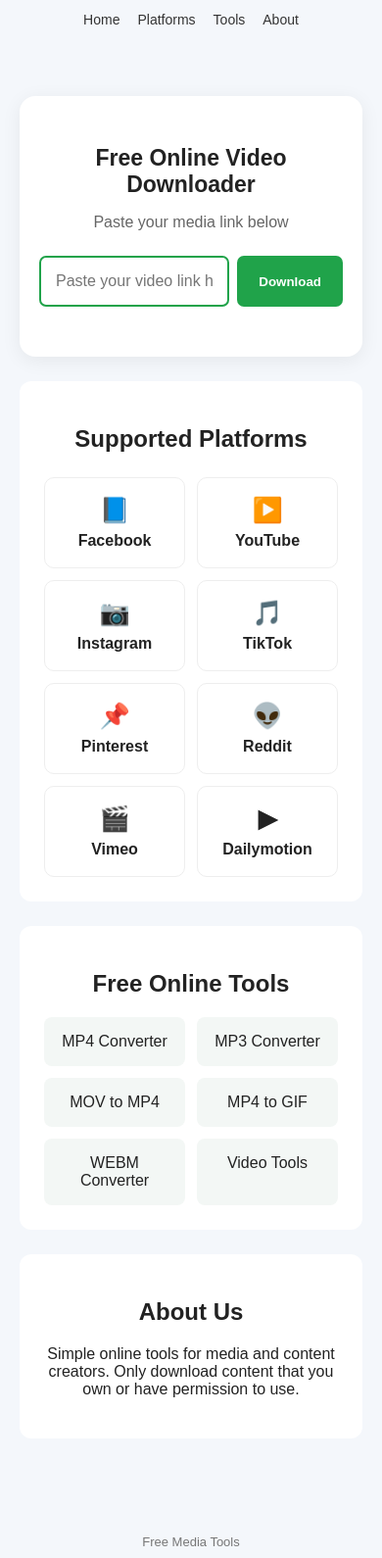
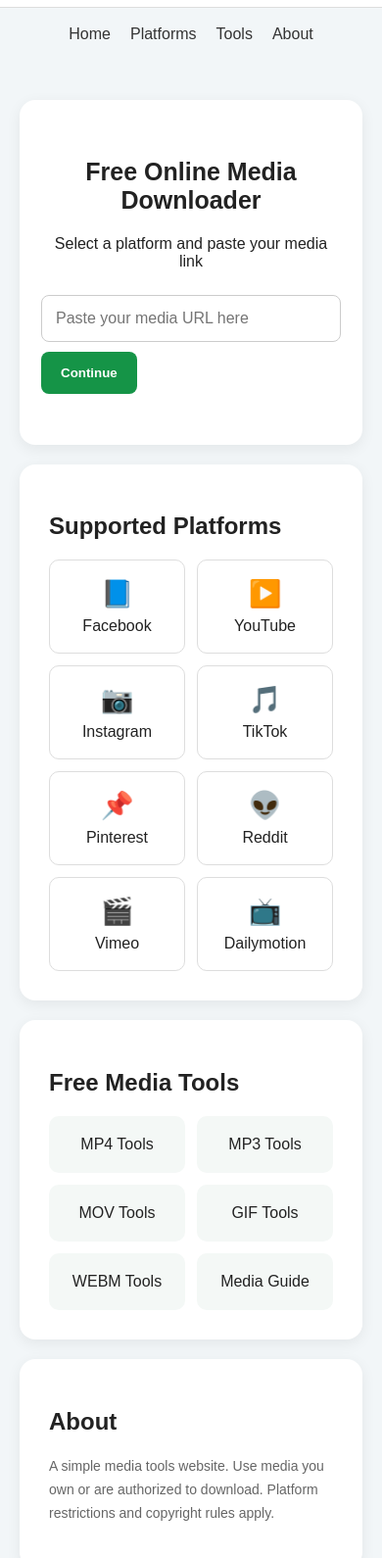
Before and after one commit to mrbahawal/fb-video-downloaders, a plain HTML site: page index.html in a window 390 px wide. Shown: the part 69-1659 px from the top of the page at 98% size. Drawn offline with Linux system fonts and the light colour scheme.

Commit message:
Create Website Homepage
Updated the HTML structure and styles for the media downloader, including new sections and improved layout.

```diff
--- a/index.html
+++ b/index.html
@@ -2,39 +2,40 @@
 <html lang="en">
 <head>
 <meta charset="UTF-8">
-<meta name="viewport" content="width=device-width, initial-scale=1.0">
-<title>Free Video Downloader</title>
+<meta name="viewport" content="width=device-width,initial-scale=1">
+<title>Media Downloader - Free Online Tools</title>
 <style>
 *{box-sizing:border-box}
-body{margin:0;font-family:Arial,sans-serif;background:#f4f7fb;color:#222}
-header{background:#fff;padding:18px;text-align:center;border-bottom:1px solid #ddd}
-.logo{font-size:25px;font-weight:bold;color:#20a34a}
-nav{display:flex;justify-content:center;gap:18px;flex-wrap:wrap;padding:15px}
-nav a{color:#333;text-decoration:none;font-size:14px}
-main{max-width:850px;margin:35px auto;padding:20px}
-.hero{text-align:center;background:#fff;padding:35px 20px;border-radius:16px;box-shadow:0 4px 20px #0001}
-h1{font-size:27px}
-.hero p{color:#666}
-.inputbox{display:flex;gap:8px;margin-top:25px;flex-wrap:wrap}
-input{flex:1;min-width:180px;padding:15px;border:2px solid #20a34a;border-radius:7px;font-size:16px}
-button{background:#20a34a;color:white;border:0;border-radius:7px;padding:15px 22px;font-weight:bold;cursor:pointer}
-button:hover{background:#17843b}
-.platforms{display:grid;grid-template-columns:repeat(4,1fr);gap:12px;margin-top:25px}
-.platform{background:#fff;padding:18px 8px;border-radius:10px;text-align:center;border:1px solid #eee;font-weight:bold}
-.platform span{display:block;font-size:25px;margin-bottom:8px}
-.section{background:white;margin-top:25px;padding:25px;border-radius:12px;text-align:center}
+body{margin:0;font-family:Arial,sans-serif;background:#f2f6f8;color:#222}
+header{background:#fff;padding:22px;text-align:center;border-bottom:1px solid #ddd}
+.logo{font-size:27px;font-weight:bold;color:#159447}
+nav{display:flex;justify-content:center;flex-wrap:wrap;gap:20px;padding:18px}
+nav a{text-decoration:none;color:#333}
+main{max-width:900px;margin:auto;padding:20px}
+.card{background:#fff;padding:30px;border-radius:16px;margin:20px 0;box-shadow:0 4px 15px #0001}
+.hero{text-align:center;padding:38px 22px}
+h1{font-size:30px}
+.input{display:flex;gap:10px;flex-wrap:wrap;margin-top:25px}
+input,select{padding:14px;border:1px solid #ccc;border-radius:8px;font-size:16px}
+#url{flex:1;min-width:200px}
+button{background:#159447;color:white;border:0;padding:14px 20px;border-radius:8px;font-weight:bold;cursor:pointer}
+button:hover{background:#107536}
+.grid{display:grid;grid-template-columns:repeat(4,1fr);gap:12px}
+.platform{border:1px solid #ddd;background:#fff;border-radius:10px;padding:18px;text-align:center;cursor:pointer}
+.platform:hover,.platform.active{border:2px solid #159447;background:#eefaf2}
+.icon{font-size:27px;display:block;margin-bottom:8px}
 .tools{display:grid;grid-template-columns:repeat(3,1fr);gap:12px}
-.tool{padding:16px;background:#f3f7f5;border-radius:8px}
-footer{text-align:center;padding:30px;color:#777;font-size:13px}
-@media(max-width:550px){
-.platforms{grid-template-columns:repeat(2,1fr)}
+.tool{background:#f4f8f6;padding:20px;border-radius:10px;text-align:center}
+.note{font-size:14px;color:#666;line-height:1.7}
+footer{text-align:center;padding:30px;color:#666}
+@media(max-width:600px){
+.grid{grid-template-columns:repeat(2,1fr)}
 .tools{grid-template-columns:repeat(2,1fr)}
-h1{font-size:23px}
+h1{font-size:25px}
 }
 </style>
 </head>
 <body>
-
 <header>
 <div class="logo">⬇ Media Downloader</div>
 </header>
@@ -47,69 +48,86 @@ h1{font-size:23px}
 </nav>
 
 <main>
-<div class="hero">
-<h1>Free Online Video Downloader</h1>
-<p>Paste your media link below</p>
+<section class="card hero">
+<h1>Free Online Media Downloader</h1>
+<p>Select a platform and paste your media link</p>
 
-<div class="inputbox">
-<input id="url" type="url" placeholder="Paste your video link here">
-<button onclick="downloadVideo()">Download</button>
+<div class="input">
+<input id="url" type="url" placeholder="Paste your media URL here">
+<button onclick="processLink()">Continue</button>
 </div>
+<p id="message" class="note"></p>
+</section>
 
-<p id="message"></p>
-</div>
-
-<section class="section" id="platforms">
+<section class="card" id="platforms">
 <h2>Supported Platforms</h2>
-<div class="platforms">
-<div class="platform"><span>📘</span>Facebook</div>
-<div class="platform"><span>▶️</span>YouTube</div>
-<div class="platform"><span>📷</span>Instagram</div>
-<div class="platform"><span>🎵</span>TikTok</div>
-<div class="platform"><span>📌</span>Pinterest</div>
-<div class="platform"><span>👽</span>Reddit</div>
-<div class="platform"><span>🎬</span>Vimeo</div>
-<div class="platform"><span>▶</span>Dailymotion</div>
+<div class="grid">
+<div class="platform" onclick="choose('Facebook',this)"><span class="icon">📘</span>Facebook</div>
+<div class="platform" onclick="choose('YouTube',this)"><span class="icon">▶️</span>YouTube</div>
+<div class="platform" onclick="choose('Instagram',this)"><span class="icon">📷</span>Instagram</div>
+<div class="platform" onclick="choose('TikTok',this)"><span class="icon">🎵</span>TikTok</div>
+<div class="platform" onclick="choose('Pinterest',this)"><span class="icon">📌</span>Pinterest</div>
+<div class="platform" onclick="choose('Reddit',this)"><span class="icon">👽</span>Reddit</div>
+<div class="platform" onclick="choose('Vimeo',this)"><span class="icon">🎬</span>Vimeo</div>
+<div class="platform" onclick="choose('Dailymotion',this)"><span class="icon">📺</span>Dailymotion</div>
 </div>
 </section>
 
-<section class="section" id="tools">
-<h2>Free Online Tools</h2>
+<section class="card" id="tools">
+<h2>Free Media Tools</h2>
 <div class="tools">
-<div class="tool">MP4 Converter</div>
-<div class="tool">MP3 Converter</div>
-<div class="tool">MOV to MP4</div>
-<div class="tool">MP4 to GIF</div>
-<div class="tool">WEBM Converter</div>
-<div class="tool">Video Tools</div>
+<div class="tool">MP4 Tools</div>
+<div class="tool">MP3 Tools</div>
+<div class="tool">MOV Tools</div>
+<div class="tool">GIF Tools</div>
+<div class="tool">WEBM Tools</div>
+<div class="tool">Media Guide</div>
 </div>
 </section>
 
-<section class="section" id="about">
-<h2>About Us</h2>
-<p>Simple online tools for media and content creators.
-Only download content that you own or have permission to use.</p>
+<section class="card" id="about">
+<h2>About</h2>
+<p class="note">A simple media tools website. Use media you own or are authorized to download. Platform restrictions and copyright rules apply.</p>
+</section>
+
+<section class="card">
+<h2>Frequently Asked Questions</h2>
+<p><b>Is this website free?</b><br>Our website is designed to offer free tools.</p>
+<p><b>Can I download any video?</b><br>Only use media when downloading is permitted and you have the necessary rights.</p>
+<p><b>Does the website process all platform links yet?</b><br>Platform processing integrations are not yet connected.</p>
 </section>
 </main>
 
 <footer>
-<p>Free Media Tools</p>
-<p>Privacy | Terms | Contact</p>
+Free Media Tools | Respect copyright and privacy
 </footer>
 
 <script>
-function downloadVideo(){
-let url=document.getElementById("url").value.trim();
-let msg=document.getElementById("message");
-if(!url){
-msg.innerText="Please paste a video link first.";
+let selected="";
+
+function choose(name,el){
+selected=name;
+document.querySelectorAll(".platform").forEach(x=>x.classList.remove("active"));
+el.classList.add("active");
+document.getElementById("message").innerText=name+" selected. Paste your link above.";
+}
+
+function processLink(){
+let u=document.getElementById("url").value.trim();
+let m=document.getElementById("message");
+if(!u){
+m.innerText="Please paste a link first.";
 return;
 }
 try{
-new URL(url);
-msg.innerText="This website design is ready. Video processing will be added later for supported content.";
+new URL(u);
+if(selected){
+m.innerText=selected+" selected. Link accepted for the interface demo. Processing service is not connected yet.";
+}else{
+m.innerText="Link accepted for the interface demo. Select a platform first.";
+}
 }catch(e){
-msg.innerText="Please enter a valid link.";
+m.innerText="Please enter a valid URL.";
 }
 }
 </script>
```
